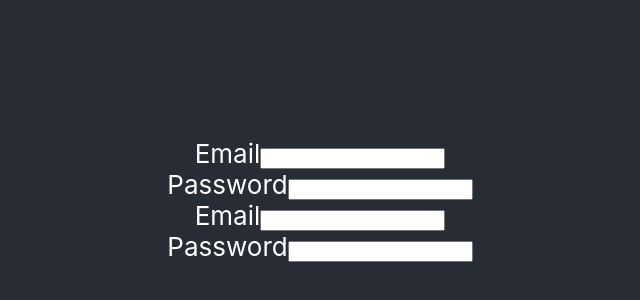
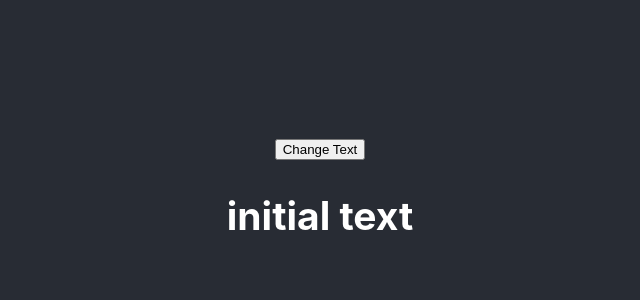
Before and after one commit to tohammad/react-app-practise, a React (Create React App) app in the folder react-app/: page / in a window 1280 px wide. Shown: the part 200-500 px from the top of the page, without its empty margins (320-960 px from the left). Built offline with nearby package versions, Linux system fonts and the light colour scheme.

Commit message:
state is asynchronous

```diff
--- a/react-app/src/App.js
+++ b/react-app/src/App.js
@@ -1,12 +1,11 @@
 import "./App.css";
-import MyComponent from "./MyComponent";
+import MyComponent1 from "./MyComponent1";
 
 function App() {
   return (
     <div className="App">
       <header className="App-header">
-        <MyComponent/>
-        <MyComponent/>
+        <MyComponent1/>
       </header>
     </div>
   );
--- a/react-app/src/MyComponent.js
+++ b/react-app/src/MyComponent.js
@@ -1,15 +1,18 @@
-import { useId } from "react";
+import { useState, React, useEffect } from "react";
 const MyComponent = () => {
-  const id = useId();
+  const [text, setText] = useState("initial text");
+  const handleClick = async () => {
+    setText("changed text");
+  };
+
+  useEffect(() => {
+    alert(text);
+  }, [text]);
   return (
     <>
       <div>
-        <label htmlFor={`${id}-email`}>Email</label>
-        <input id={`${id}-email`} type="email" />
-      </div>
-      <div>
-        <label htmlFor={`${id}-password`}>Password</label>
-        <input id={`${id}-password`} type="password" />
+        <button onClick={() => handleClick()}>Change Text</button>
+        <h2>{text}</h2>
       </div>
     </>
   );
--- /dev/null
+++ b/react-app/src/MyComponent1.js
@@ -0,0 +1,19 @@
+import { useRef } from "react";
+const MyComponent1 = () => {
+  const text = useRef("initial text");
+  const handleClick = async () => {
+    text.current = "changed text";
+    alert(text.current);
+  };
+
+  return (
+    <>
+      <div>
+        <button onClick={() => handleClick()}>Change Text</button>
+        <h2>{text.current}</h2>
+      </div>
+    </>
+  );
+};
+
+export default MyComponent1;
```
